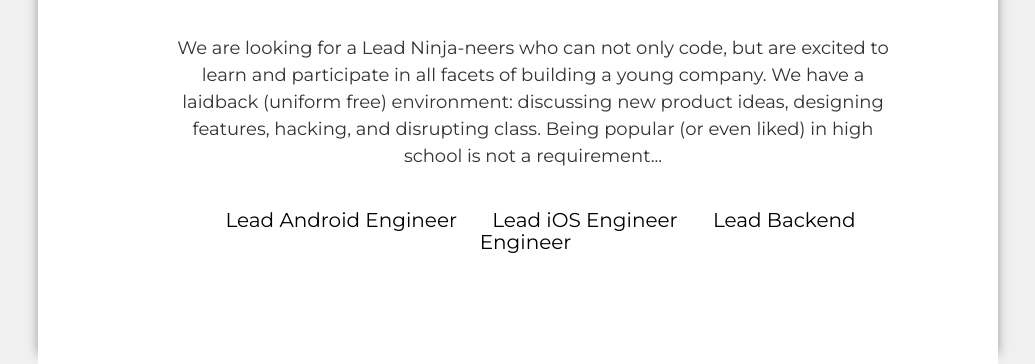
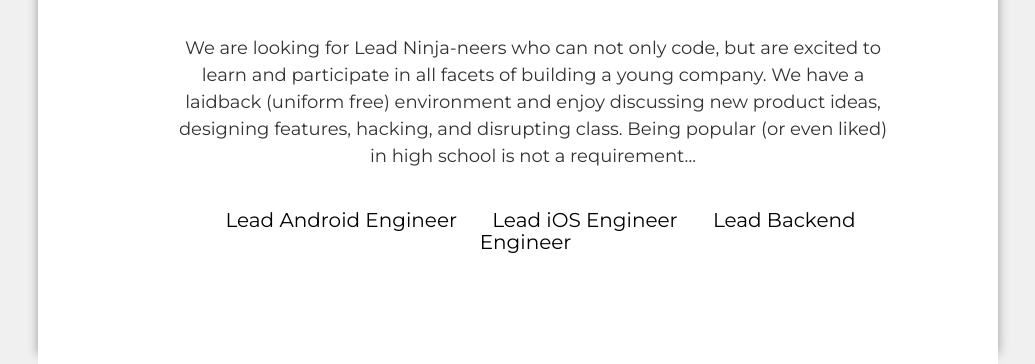
Before and after one commit to aforangie/wislr, a plain HTML site: page index.html in a window 1280 px wide. Shown: the part 584-948 px from the top of the page, without its empty margins (122-1157 px from the left). Drawn offline with Linux system fonts and the light colour scheme.

Commit message:
Update index.html
2 minor edits

```diff
--- a/index.html
+++ b/index.html
@@ -26,7 +26,7 @@
 			</div>
 			<div class="row-fluid job-description-body">
 				<p>
-					We are looking for a Lead Ninja-neers who can not only code, but are excited to learn and participate in all facets of building a young company. We have a laidback (uniform free) environment: discussing new product ideas, designing features, hacking, and disrupting class. Being popular (or even liked) in high school is not a requirement...
+					We are looking for Lead Ninja-neers who can not only code, but are excited to learn and participate in all facets of building a young company. We have a laidback (uniform free) environment and enjoy discussing new product ideas, designing features, hacking, and disrupting class. Being popular (or even liked) in high school is not a requirement...
 				</p>
 				<div class="accordion" id="body-group">
 					<div class="accordion-group">
```
